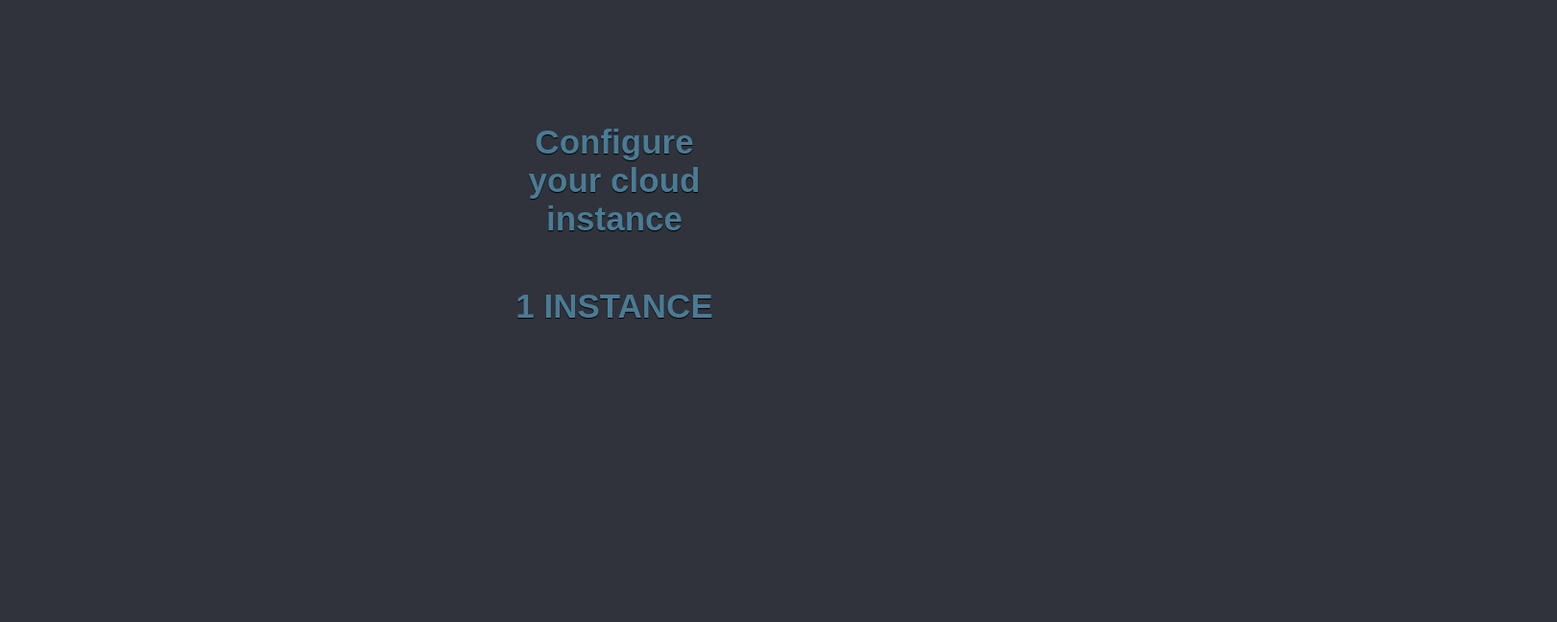
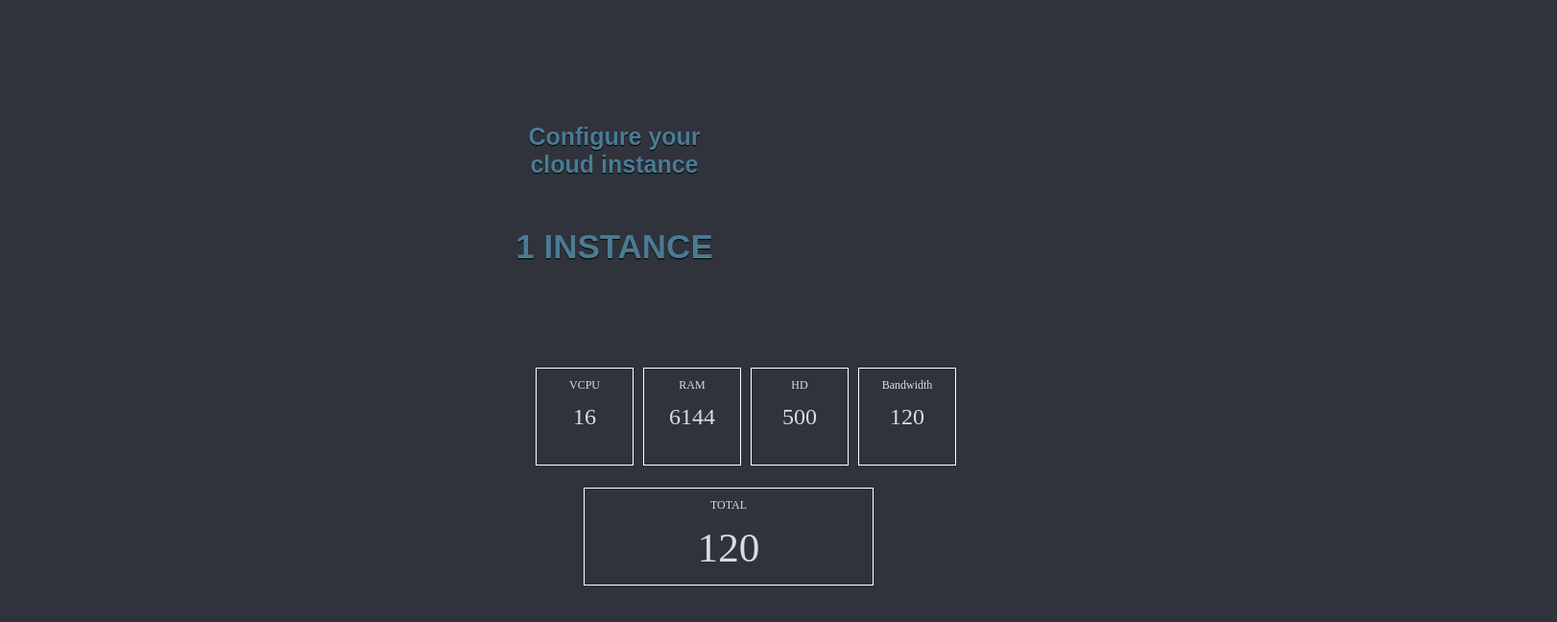
Before and after one commit to amite/cloudcalc, a plain HTML site: page index.html in a window 1280 px wide. Shown: the whole page at 96% size, 1622 px wide, since content can reach past the window. Drawn offline with nearby package versions, Linux system fonts and the light colour scheme.

Commit message:
add dashboard setup (markup and css)
Signed-off-by: Amit Erandole <amit.erandole@gmail.com>

```diff
--- a/css/slider.css
+++ b/css/slider.css
@@ -68,6 +68,7 @@ margin:0 auto;
 
 h2, p, #message {
 	height:auto;
+	font-size:25px;
 }
 
 p, #message {
@@ -87,3 +88,46 @@ outline:none;
 body {
 	background:#30333c url(../img/bg.jpg)!important;
 }
+
+#dashboard {
+	position: relative;
+	top:200px;
+	left:400px;
+}
+
+.box, #total.box {
+	height: 100px;
+	width: 100px;
+	float: left;
+	margin-right: 10px;
+	border: 1px solid white;
+	position: relative;
+	left: 100px;
+	top:75px;
+	text-align: center;
+	color: #DDD;
+	font-size: 1.5em;
+}
+
+.box label {
+	font-size: 0.5em;
+}
+
+.box span {
+	display: inline-block;
+	margin-top: 10px;
+}
+
+#total.box {
+	width:300px;
+	height:100px;
+	float: none;
+	position: absolute;
+	top:200px;
+	left:150px;
+	font-size: 1.5em;
+}
+
+#total.box span {
+	font-size: 1.8em;
+}
--- a/index.html
+++ b/index.html
@@ -9,16 +9,36 @@
 </head>
 <body>
 	<div id="container">
+		<div id="dashboard">
+			<div class="box">
+				<label>VCPU</label><br/>
+				<span id="VM">16</span>
+			</div>
+			<div class="box">
+				<label>RAM</label><br/>
+				<span id="VM">6144</span>
+			</div>
+			<div class="box">
+				<label>HD</label><br/>
+				<span id="VM">500</span>
+			</div>
+			<div class="box">
+				<label>Bandwidth</label><br/>
+				<span id="VM">120</span>
+			</div>
+			<div id="total" class="box">
+				<label>TOTAL</label><br/>
+				<span id="VM">120</span>
+			</div>
+		</div><!--end dashboard -->
+
 		<h2>Configure your cloud instance</h2>
+		<!-- This is the div that gets transformed into a slider by jQueryUI -->
       	<div id="slider"></div>
       	<div id="slider-result">1 INSTANCE</div>
-  		<input type="hidden" id="hidden"/>
-			<div id="message">
-				<p class="msg">Welcome to your storage calculator.</p>
-				<p>Drag around and have fun</p>
-			</div>
   	</div>
 
 <script src="js/slider.js" type="text/javascript"></script>
+<script>document.write('<script src="http://' + (location.host || 'localhost').split(':')[0] + ':35729/livereload.js?snipver=1"></' + 'script>')</script>
 </body>
 </html>
--- a/js/slider.js
+++ b/js/slider.js
@@ -59,7 +59,7 @@ with global variables
 
 	}; //end of CloudCalc
 
-	// kick things off
+	// kick things off by passing in config values
 	window.CloudCalc = CloudCalc.init({
 		slider: $('#slider'),
 		output: $('#slider-result'),
```
